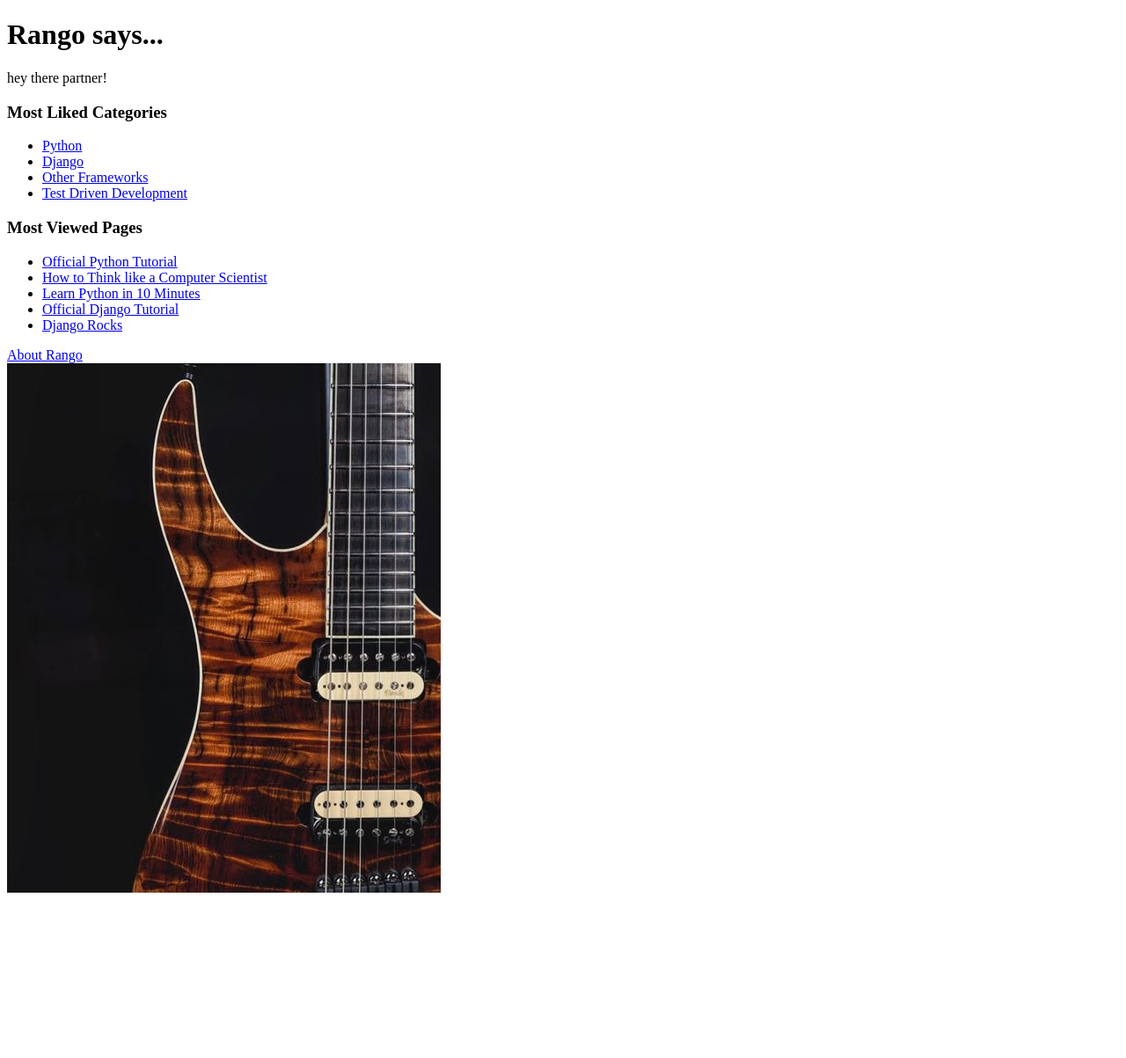
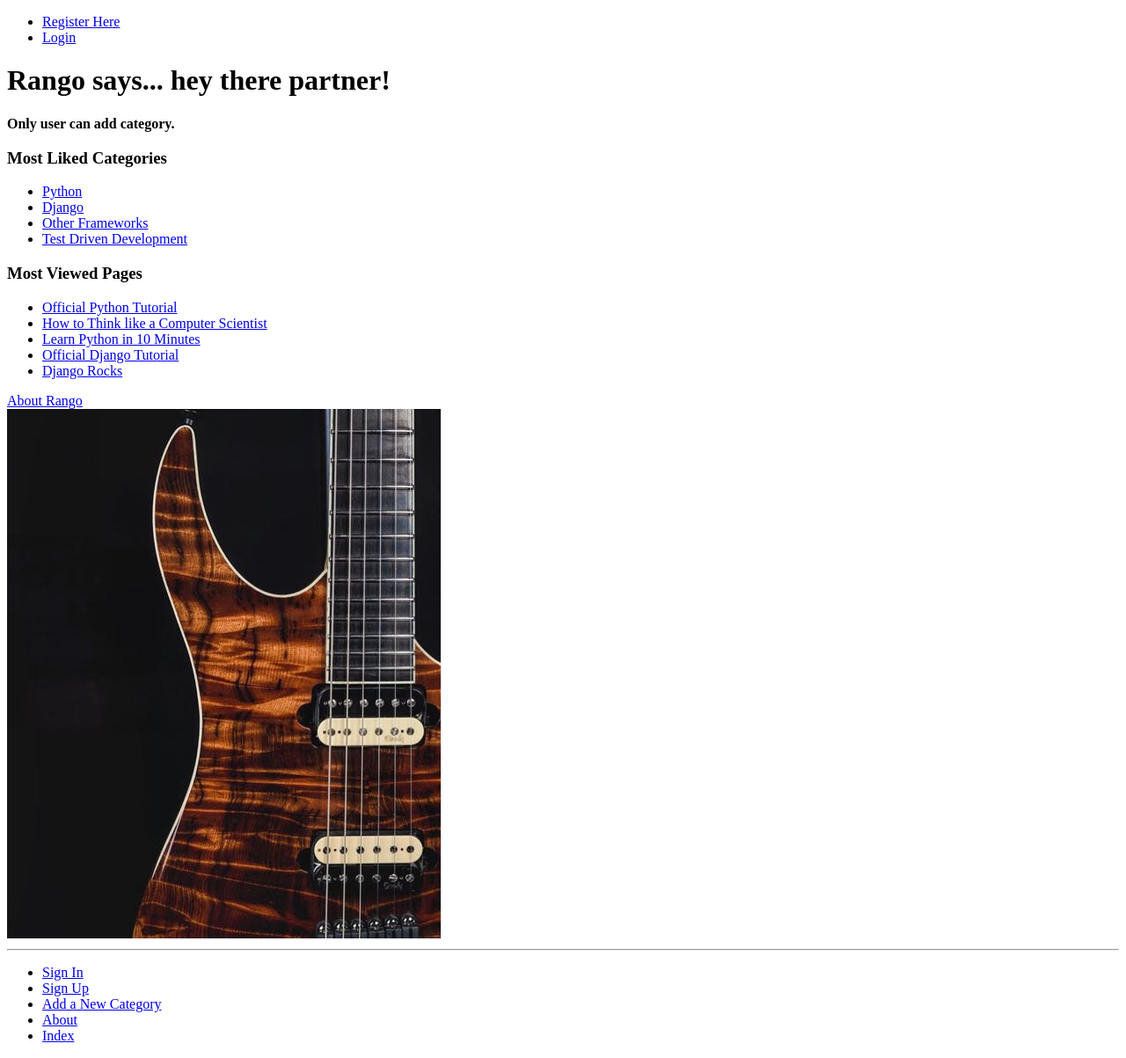
Before and after one commit to LemonRepublica/tango_with_django_project, a Django app: page / in a window 1280 px wide. Shown: the whole page at 88% size. Before the commit the page ends 1015 px from the top, so only its background shows below. Run offline with Django 3.2, Linux system fonts and the light colour scheme; data comes from the database, SQL or seed files in the repository; both versions use the stored data as it was after the commit.

Commit message:
ch9 fixed

```diff
--- a/rango/urls.py
+++ b/rango/urls.py
@@ -7,12 +7,17 @@ Created on Tue Feb  5 17:16:15 2019
 
 from django.conf.urls import url
 from rango import views
-
-
+from django.conf import settings
+from django.conf.urls.static import static
 
 urlpatterns = [
-        url(r'^$',views.index,name='index'),
-        url(r'^about/',views.about,name='about'),
-        url(r'^category/(?P<category_name_slug>[\w\-]+)/$',
-            views.show_category, name='show_category'),
+    url(r'^$', views.index, name='index'),
+    url(r'about/$', views.about, name='about'),
+    url(r'^add_category/$', views.add_category, name='add_category'),
+    url(r'^category/(?P<category_name_slug>[\w\-]+)/$', views.show_category, name='show_category'),
+    url(r'^category/(?P<category_name_slug>[\w\-]+)/add_page/$', views.add_page, name='add_page'),
+    url(r'^register/$', views.register, name='register'),
+    url(r'^login/$', views.user_login, name='login'),
+    url(r'^restricted/', views.restricted, name='restricted'),
+    url(r'^logout/$', views.user_logout, name='logout'),
 ]
--- a/rango/views.py
+++ b/rango/views.py
@@ -1,7 +1,17 @@
 from django.shortcuts import render
-from django.http import HttpResponse
 from rango.models import Category
 from rango.models import Page
+from rango.forms import CategoryForm
+from rango.forms import PageForm
+from rango.forms import UserForm
+from rango.forms import UserProfileForm
+from django.template import RequestContext
+from django.contrib.auth import authenticate, login, logout
+from django.http import HttpResponseRedirect, HttpResponse
+from django.core.urlresolvers import reverse
+from django.contrib.auth.decorators import login_required
+
+
 def index(request):
     # Construct a dictionary to pass to the template engine as its context.
     # Note the key boldmessage is the same as {{ boldmessage }} in the template!
@@ -44,3 +54,155 @@ def show_category(request, category_name_slug):
         context_dict['pages'] = None
     # Go render the response and return it to the client.
     return render(request, 'rango/category.html', context_dict)
+
+def add_category(request):
+    form = CategoryForm()
+    # A HTTP POST?
+    if request.method == 'POST':
+        form = CategoryForm(request.POST)
+        # Have we been provided with a valid form?
+        if form.is_valid():
+            # Save the new category to the database.
+            cat = form.save(commit=True)
+            print(cat, cat.slug)
+            # Now that the category is saved
+            # We could give a confirmation message
+            # But since the most recent category added is on the index page
+            # Then we can direct the user back to the index page.
+            return index(request)
+    else:
+        # The supplied form contained errors -
+        # just print them to the terminal.
+        print(form.errors)
+        # Will handle the bad form, new form, or no form supplied cases.
+        # Render the form with error messages (if any).
+    return render(request, 'rango/add_category.html', {'form': form})
+
+def add_page(request, category_name_slug):
+    try:
+        category = Category.objects.get(slug=category_name_slug)
+    except Category.DoesNotExist:
+        category = None
+
+    form = PageForm()
+    if request.method == 'POST':
+        form = PageForm(request.POST)
+        if form.is_valid():
+            if category:
+                page = form.save(commit=False)
+                page.category = category
+                page.views = 0
+                page.save()
+                # probably better to use a redirect here.
+            return show_category(request, category_name_slug)
+        else:
+            print(form.errors)
+
+    context_dict = {'form':form, 'category': category}
+
+    return render(request, 'rango/add_page.html', context_dict)
+def register(request):
+    # Like before, get the request's context.
+    context = RequestContext(request)
+    # A boolean value for telling the template whether the registration was successful.
+    # Set to False initially. Code changes value to True when registration succeeds.
+    registered = False
+    # If it's a HTTP POST, we're interested in processing form data.
+    if(request.method == 'POST'):
+        # Attempt to grab information from the raw form information.
+        # Note that we make use of both UserForm and UserProfileForm.
+        user_form = UserForm(data=request.POST)
+        profile_form = UserProfileForm(data=request.POST)
+        # If the two forms are valid...
+        if(user_form.is_valid() and profile_form.is_valid()):
+            # Save the user's form data to the database.
+            user = user_form.save()
+            # Now we hash the password with the set_password method.
+            # Once hashed, we can update the user object.
+            user.set_password(user.password)
+            user.save()
+            # Now sort out the UserProfile instance.
+            # Since we need to set the user attribute ourselves, we set commit=False.
+            # This delays saving the model until we're ready to avoid integrity problems.
+            profile = profile_form.save(commit=False)
+            profile.user = user
+            # Did the user provide a profile picture?
+            # If so, we need to get it from the input form and put it in the UserProfile model.
+            if('picture' in request.FILES):
+                profile.picture = request.FILES['picture']
+                # Now we save the UserProfile model instance.
+                profile.save()
+                # Update our variable to tell the template registration was successful.
+            registered = True
+            # Invalid form or forms - mistakes or something else?
+            # Print problems to the terminal.
+            # They'll also be shown to the user.
+        else:
+            print (user_form.errors, profile_form.errors)
+    # Not a HTTP POST, so we render our form using two ModelForm instances.
+    # These forms will be blank, ready for user input.
+    else:
+        user_form = UserForm()
+        profile_form = UserProfileForm()
+        # Render the template depending on the context.
+    return render(request, 'rango/register.html', {'user_form': user_form, 'profile_form': profile_form, 'registered': registered})
+
+def user_login(request):
+    # If the request is a HTTP POST, try to pull out the relevant information.
+    if request.method == 'POST':
+        # Gather the username and password provided by the user.
+        # This information is obtained from the login form.
+        # We use request.POST.get('<variable>') as opposed
+        # to request.POST['<variable>'], because the
+        # request.POST.get('<variable>') returns None if the
+        # value does not exist, while request.POST['<variable>']
+        # will raise a KeyError exception.
+        username = request.POST.get('username')
+        password = request.POST.get('password')
+        # Use Django's machinery to attempt to see if the username/password
+        # combination is valid - a User object is returned if it is.
+        user = authenticate(username=username, password=password)
+        # If we have a User object, the details are correct.
+        # If None (Python's way of representing the absence of a value), no user
+        # with matching credentials was found.
+        if user:
+            # Is the account active? It could have been disabled.
+            if user.is_active:
+                # If the account is valid and active, we can log the user in.
+                # We'll send the user back to the homepage.
+                login(request, user)
+                return HttpResponseRedirect(reverse('index'))
+            else:
+                # An inactive account was used - no logging in!
+                return HttpResponse("Your Rango account is disabled.")
+        else:
+            # Bad login details were provided. So we can't log the user in.
+            print("Invalid login details: {0}, {1}".format(username, password))
+            return HttpResponse("Invalid login details supplied.")
+            # The request is not a HTTP POST, so display the login form.
+            # This scenario would most likely be a HTTP GET.
+    # The request is not a HTTP POST, so display the login form.
+    # This scenario would most likely be a HTTP GET.
+    else:
+        # No context variables to pass to the template system, hence the
+        # blank dictionary object...
+        return render(request, 'rango/login.html', {})
+
+def some_view(request):
+    if not request.user.is_authenticated():
+        return HttpResponse("You are logged in.")
+    else:
+        return HttpResponse("You are not logged in.")
+
+@login_required
+def restricted(request):
+    return HttpResponse("Since you're logged in, you can see this text!")
+
+# Use the login_required() decorator to ensure only those logged in can
+# access the view.
+@login_required
+def user_logout(request):
+    # Since we know the user is logged in, we can now just log them out.
+    logout(request)
+    # Take the user back to the homepage.
+    return HttpResponseRedirect(reverse('index'))
--- a/tango_with_django_project/settings.py
+++ b/tango_with_django_project/settings.py
@@ -122,7 +122,7 @@ USE_L10N = True
 
 USE_TZ = True
 
-
+LOGIN_URL = '/rango/login/'
 # Static files (CSS, JavaScript, Images)
 # https://docs.djangoproject.com/en/2.1/howto/static-files/
 
--- /dev/null
+++ b/templates/rango/base.html
@@ -0,0 +1,34 @@
+<!DOCTYPE html>
+{% load staticfiles %}
+
+<html>
+	<head lang="en">
+		<meta charset="UTF-8">
+		<title>Rango -
+				{% block title_block %}
+					How to Tango with Django!
+				{% endblock %}
+		</title>
+	</head>
+	<body>
+		<div>
+			{% block body_block %}
+			{% endblock %}
+		</div>
+		<hr />
+		<div>
+        <ul>
+        {% if user.is_authenticated %}
+            <li><a href="{% url 'restricted' %}">Restricted Page</a></li>
+            <li><a href="{% url 'logout' %}">Logout</a></li>
+        {% else %}
+            <li><a href="{% url 'login' %}">Sign In</a></li>
+            <li><a href="{% url 'register' %}">Sign Up</a></li>
+        {% endif %}
+            <li><a href="{% url 'add_category' %}">Add a New Category</a></li>
+            <li><a href="{% url 'about' %}">About</a></li>
+            <li><a href="{% url 'index' %}">Index</a></li>
+        </ul>
+		</div>
+	</body>
+</html>
--- a/templates/rango/index.html
+++ b/templates/rango/index.html
@@ -1,24 +1,39 @@
-<!DOCTYPE html>
+{% extends 'rango/base.html' %}
 {% load staticfiles %}
-<html>
-    <head>
-        <title>Rango</title>
-    </head>
 
-    <body>
-        <h1>Rango says...</h1>
-        <div>
-            hey there partner!
-        </div>
+{% block title_block %}
+Rango
+{% endblock %}
+{% block body_block %}
+    <ul>
+        {% if user.is_authenticated %}
+              <li><a href="{% url 'restricted' %}">Restricted Page</a></li>
+              <li><a href="{% url 'logout' %}">Logout</a></li>
+         {% else %}
+            <li><a href="{% url 'register' %}">Register Here</a></li>
+            <li><a href="{% url 'login' %}">Login</a></li>
+        {% endif %}
+    </ul>
+
+    {% if user.is_authenticated %}
+        <h1>Rango says... hello {{ user.username }}!</h1>
+    {% else %}
+        <h1>Rango says... hey there partner!</h1>
+    {% endif %}
+
+    {% if user.is_authenticated %}
+	    <a href="{% url 'add_category' %}">Add a New Category</a><br/>
+	{% else %}
+	      <strong>Only user can add category.</strong>
+	{% endif %}
+
 	<h3>Most Liked Categories</h3>
     <div>
     {% if categories %}
     <ul>
         {% for category in categories %}
         <!-- Following line changed to add an HTML hyperlink -->
-            <li>
-            <a href="/rango/category/{{ category.slug }}">{{ category.name }}</a>
-            </li>
+        <li><a href="{% url 'show_category' category.slug %}">{{ category.name }}</a></li>
             {% endfor %}
     </ul>
     {% else %}
@@ -26,21 +41,17 @@
     {% endif %}
     </div>
     <h3>Most Viewed Pages</h3>
-
     {% if page %}
         <ul>
 		    {% for pages in page %}
-			<li>
-			<a href="{{ pages.url}}">{{ pages.title }}</a>
-			</li>
+		    	<li><a href="{{ pages.url}}">{{ pages.title }}</a></li>
 		    {% endfor %}
     	</ul>
     {% else %}
 	<strong>There are no page present.</strong>
 	{% endif %}
     <div>
-            <a href="/rango/about/">About Rango</a><br />
+        <a href="{% url 'about' %}">About Rango</a><br />
         <img src="{% static "images/rango.jpg" %}" alt="Picture of Rango" />
     </div>
-    </body>
-</html>
+{% endblock %}
```
Also changed, not shown: rango/forms.py (added, +63 -0 lines), rango/models.py (+10 -0 lines), templates/rango/add_category.html (added, +28 -0 lines), templates/rango/add_page.html (added, +33 -0 lines), templates/rango/category.html (+9 -5 lines), templates/rango/login.html (added, +16 -0 lines), templates/rango/register.html (added, +25 -0 lines), db.sqlite3, media/profile_images/cat.jpg (added), rango/admin.py (line endings or trailing spaces), rango/migrations/0005_auto_20190211_1711.py (added), rango/migrations/0006_userprofile.py (added). Lines whose indentation alone changed are shown as unchanged.
